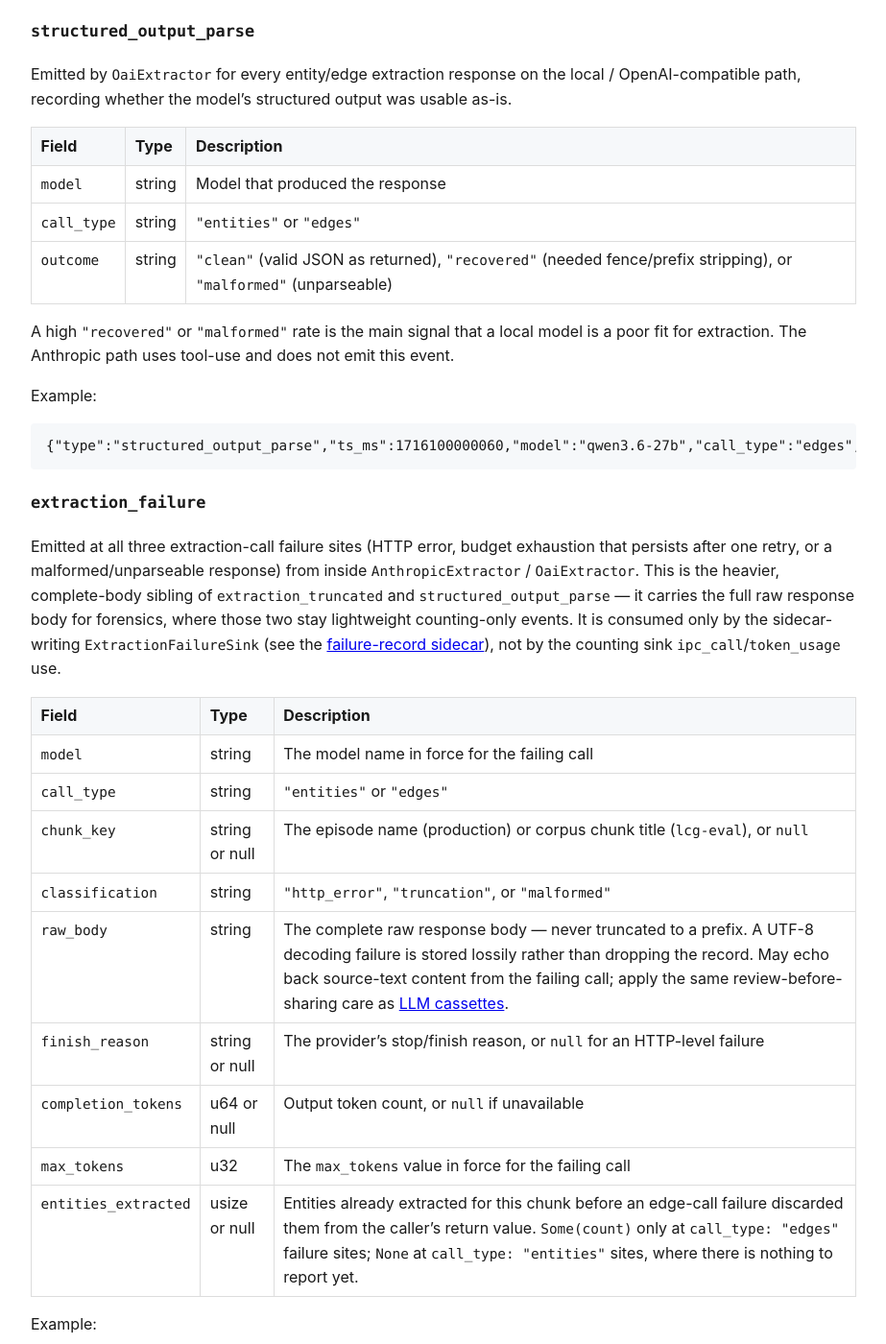
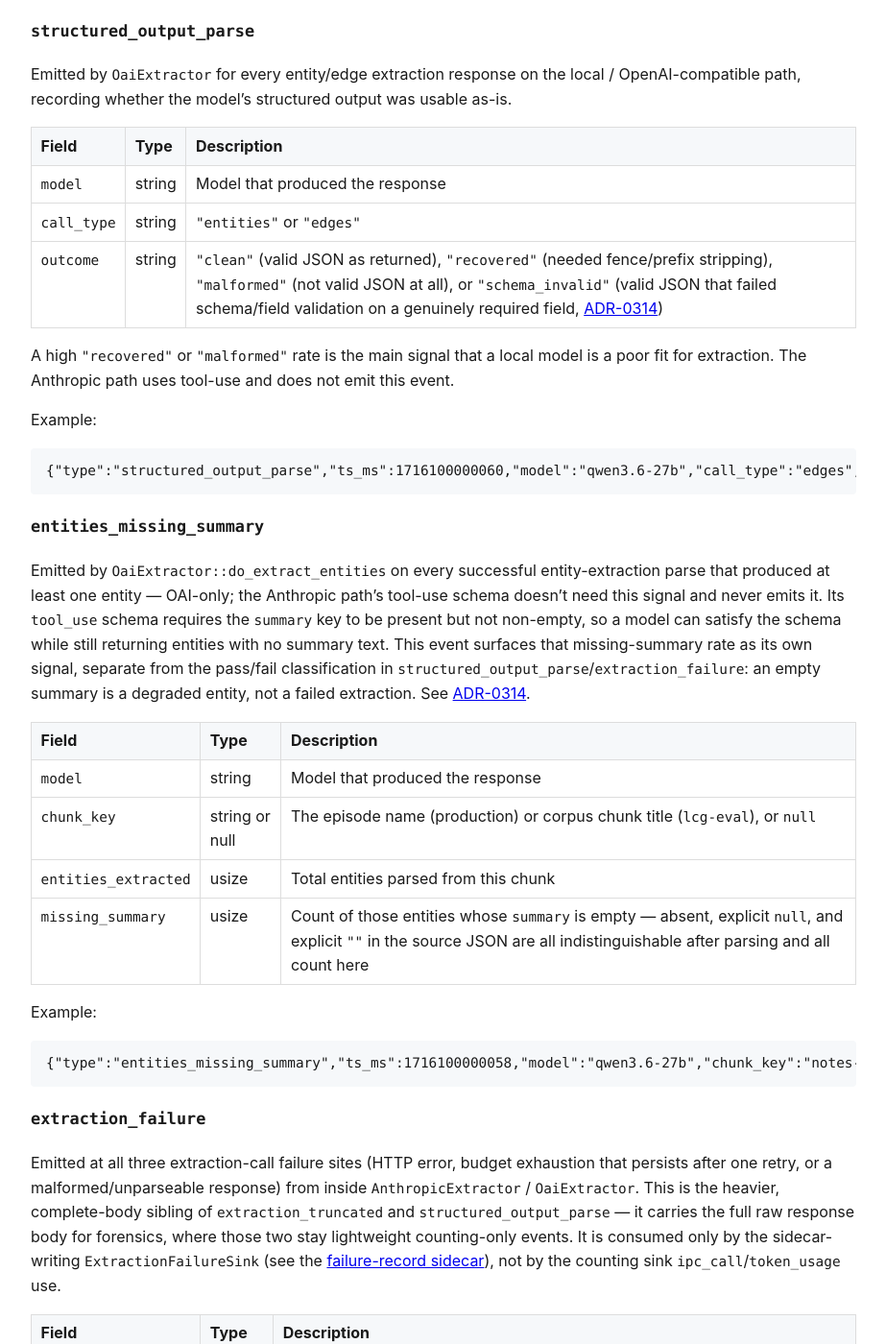
Before and after one commit to verveguy/liminis-context-graph, a Jekyll site: the page built from docs/telemetry.md, in a window 1280 px wide and 1400 px high, scrolled down 4685 px. Shown: the whole window at 96% size, without its empty margins (178-1101 px from the left). Built offline with Jekyll 4.4.1, drawn with Linux system fonts in a browser that asks for light colours; some of the changed text lies outside the part shown.

Commit message:
Document EntitiesMissingSummary telemetry event and schema_invalid classification
Main gained TelemetryEvent::EntitiesMissingSummary (#314) after this
branch's last rebase, and the same change added a schema_invalid
classification value to the existing StructuredOutputParse.outcome and
ExtractionFailure.classification fields. docs/telemetry.md hadn't
caught up, which was a real SC-003 violation (12 documented vs. 13
source variants). Regenerated docs/llms-full.txt to match.

Co-Authored-By: Claude Sonnet 5 <noreply@anthropic.com>

````diff
--- a/docs/telemetry.md
+++ b/docs/telemetry.md
@@ -181,7 +181,7 @@ OpenAI-compatible path, recording whether the model's structured output was usab
 |-------|------|-------------|
 | `model` | string | Model that produced the response |
 | `call_type` | string | `"entities"` or `"edges"` |
-| `outcome` | string | `"clean"` (valid JSON as returned), `"recovered"` (needed fence/prefix stripping), or `"malformed"` (unparseable) |
+| `outcome` | string | `"clean"` (valid JSON as returned), `"recovered"` (needed fence/prefix stripping), `"malformed"` (not valid JSON at all), or `"schema_invalid"` (valid JSON that failed schema/field validation on a genuinely required field, [ADR-0314](adr/0314-missing-summary-salvage-and-schema-invalid-classification.md)) |
 
 A high `"recovered"` or `"malformed"` rate is the main signal that a local model is a poor fit for
 extraction. The Anthropic path uses tool-use and does not emit this event.
@@ -189,6 +189,28 @@ extraction. The Anthropic path uses tool-use and does not emit this event.
 Example:
 ```json
 {"type":"structured_output_parse","ts_ms":1716100000060,"model":"qwen3.6-27b","call_type":"edges","outcome":"recovered"}
+```
+
+### `entities_missing_summary`
+
+Emitted by `OaiExtractor::do_extract_entities` on every successful entity-extraction parse that
+produced at least one entity — OAI-only; the Anthropic path's tool-use schema doesn't need this
+signal and never emits it. Its `tool_use` schema requires the `summary` key to be present but not
+non-empty, so a model can satisfy the schema while still returning entities with no summary text.
+This event surfaces that missing-summary rate as its own signal, separate from the pass/fail
+classification in `structured_output_parse`/`extraction_failure`: an empty summary is a degraded
+entity, not a failed extraction. See [ADR-0314](adr/0314-missing-summary-salvage-and-schema-invalid-classification.md).
+
+| Field | Type | Description |
+|-------|------|-------------|
+| `model` | string | Model that produced the response |
+| `chunk_key` | string or null | The episode name (production) or corpus chunk title (`lcg-eval`), or `null` |
+| `entities_extracted` | usize | Total entities parsed from this chunk |
+| `missing_summary` | usize | Count of those entities whose `summary` is empty — absent, explicit `null`, and explicit `""` in the source JSON are all indistinguishable after parsing and all count here |
+
+Example:
+```json
+{"type":"entities_missing_summary","ts_ms":1716100000058,"model":"qwen3.6-27b","chunk_key":"notes-0001","entities_extracted":6,"missing_summary":1}
 ```
 
 ### `extraction_failure`
@@ -206,7 +228,7 @@ not by the counting sink `ipc_call`/`token_usage` use.
 | `model` | string | The model name in force for the failing call |
 | `call_type` | string | `"entities"` or `"edges"` |
 | `chunk_key` | string or null | The episode name (production) or corpus chunk title (`lcg-eval`), or `null` |
-| `classification` | string | `"http_error"`, `"truncation"`, or `"malformed"` |
+| `classification` | string | `"http_error"`, `"truncation"`, `"malformed"` (content that never parsed as JSON at all), or `"schema_invalid"` (valid JSON that failed schema/field validation, [ADR-0314](adr/0314-missing-summary-salvage-and-schema-invalid-classification.md)) |
 | `raw_body` | string | The complete raw response body — never truncated to a prefix. A UTF-8 decoding failure is stored lossily rather than dropping the record. May echo back source-text content from the failing call; apply the same review-before-sharing care as [LLM cassettes](testing-and-evaluation.md#recordreplay-cassettes). |
 | `finish_reason` | string or null | The provider's stop/finish reason, or `null` for an HTTP-level failure |
 | `completion_tokens` | u64 or null | Output token count, or `null` if unavailable |
````
Also changed, not shown: docs/llms-full.txt (+24 -2 lines).
